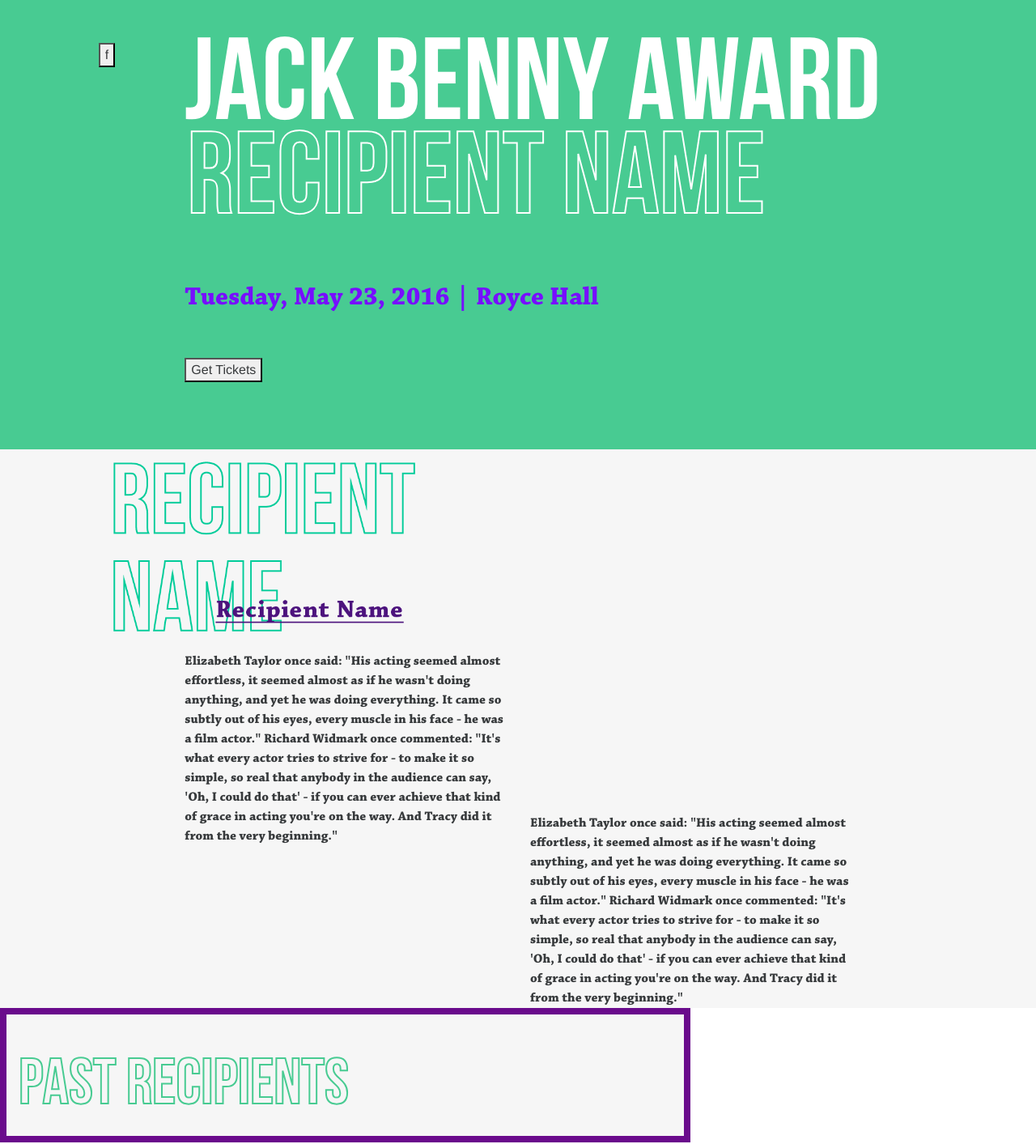
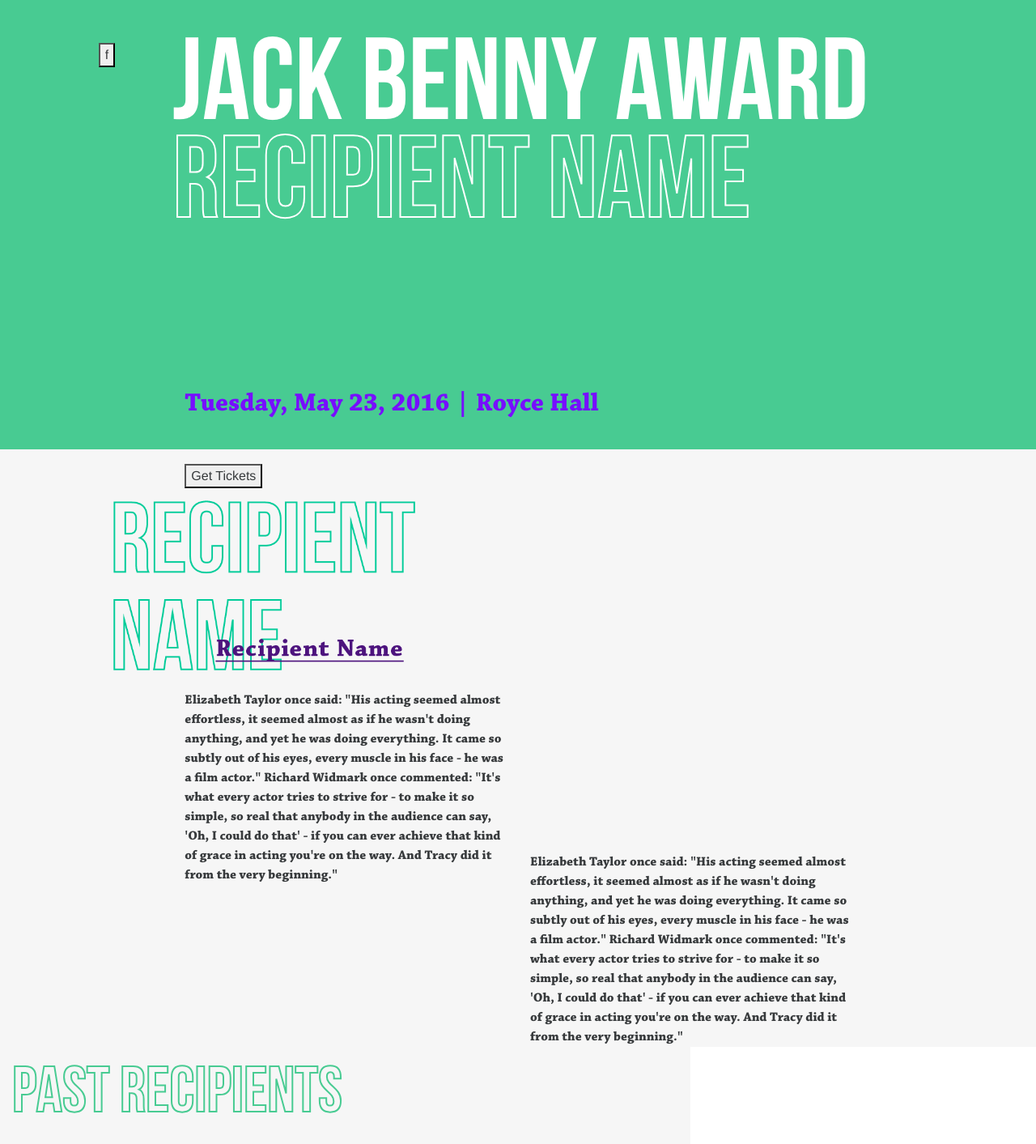
Before and after one commit to uclacec/CEC_JackBenny, a plain HTML site: page index.html in a window 1280 px wide. Shown: the part 155-1568 px from the top of the page at 81% size. Drawn offline with nearby package versions, Linux system fonts and the light colour scheme.

Commit message:
Used z-index to fix title

```diff
--- a/css/style.css
+++ b/css/style.css
@@ -19,13 +19,6 @@
     height: 710px;
 }
 
-.shadow-border{
-    border-width: 8px;
-    border-style: solid;
-    border-color: #6a0b8c;
-    padding-top: 30px;
-}
-
 div#header{
     font-family: chaparral;
     color: white;
@@ -45,22 +38,25 @@
     font-family: bebas_bold;
     font-size: 144px;
     color: white;
+    padding: 0;
 }
 
 div#title2{
-    position:absolute;
-    margin-top: -100px;
+    position: relative;
+    top: -135px;
     font-family: bebas_bold;
     font-size: 144px;
     color: #48cb92;
-    margin-left: 216px;
     -webkit-text-stroke-width: 2px;
     -webkit-text-stroke-color: white;
+    z-index: 1;
 }
 
+div.recipient_name{
+}
 
 div#date{
-    margin-top: 125px;
+
     font-size: 32px;
     color: #770eff;
     margin-bottom: 50px;
--- a/index.html
+++ b/index.html
@@ -8,6 +8,7 @@
 
 </head>
 <body>
+
 <div class="green_screen container-fluid fill">
     <div class="row">
         <div id="header" class="col-md-offset-2 col-md-3">
@@ -23,11 +24,9 @@
         <div id="title" class="col-md-9">
             Jack Benny Award
         </div>
-
-        <div class="col-md-1"></div>
     </div>
     <div class="row title" id="title2">
-        <div class="col-med-9">
+        <div class="col-med-9 col-md-offset-2">
             Recipient Name
         </div>
     </div>
```
